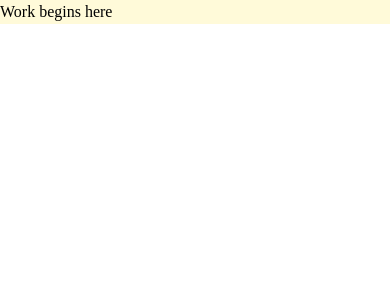
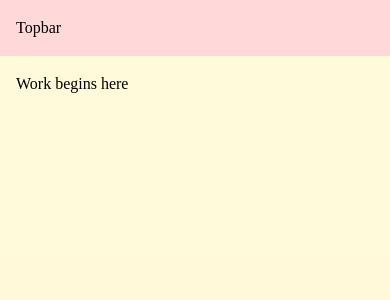
Before and after one commit to SafeVault/adam-frontend, a React (Vite) app: page / in a window 390 px wide. Shown: the top 300 px of the page. Built offline with nearby package versions, Linux system fonts and the light colour scheme; a web font is replaced by a local one.

Commit message:
Fix: Implement Responsive Dashboard Layout

```diff
--- a/src/App.tsx
+++ b/src/App.tsx
@@ -1,7 +1,12 @@
 import "./App.css";
+import DashboardLayout from "./layouts/DashboardLayout";
 
 function App() {
-  return <div className=" bg-adam-yellow-50">Work begins here</div>;
+  return (
+    <DashboardLayout>
+      <div className=" bg-adam-yellow-50 h-full p-4">Work begins here</div>
+    </DashboardLayout>
+  )
 }
 
 export default App;
--- /dev/null
+++ b/src/components/Sidebar/Sidebar.tsx
@@ -0,0 +1,9 @@
+function Sidebar() {
+    return (
+      <aside className="bg-adam-blue-100 p-4 h-full">
+        Sidebar
+      </aside>
+    );
+}
+
+export default Sidebar;
--- /dev/null
+++ b/src/components/Topbar/Topbar.tsx
@@ -0,0 +1,9 @@
+function Topbar() {
+    return (
+      <header className="bg-adam-red-50 p-4">
+        Topbar
+      </header>
+    );
+}
+
+export default Topbar;
--- /dev/null
+++ b/src/layouts/DashboardLayout.tsx
@@ -0,0 +1,25 @@
+import React from 'react';
+import Topbar from "../components/Topbar/Topbar";
+import Sidebar from "../components/Sidebar/Sidebar";
+
+interface DashboardLayoutProps {
+  children: React.ReactNode;
+}
+
+const DashboardLayout: React.FC<DashboardLayoutProps> = ({ children }) => {
+  return (
+    <section className='h-screen grid grid-rows-[auto_1fr]'>
+      <Topbar />
+      <article className='grid grid-cols-12 h-full'>
+        <div className='hidden md:block md:col-span-2 h-full'>
+          <Sidebar />
+        </div>
+        <div className='col-span-full md:col-span-10 h-full'>
+          {children}
+        </div>
+      </article>
+    </section>
+  );
+};
+
+export default DashboardLayout;
```
